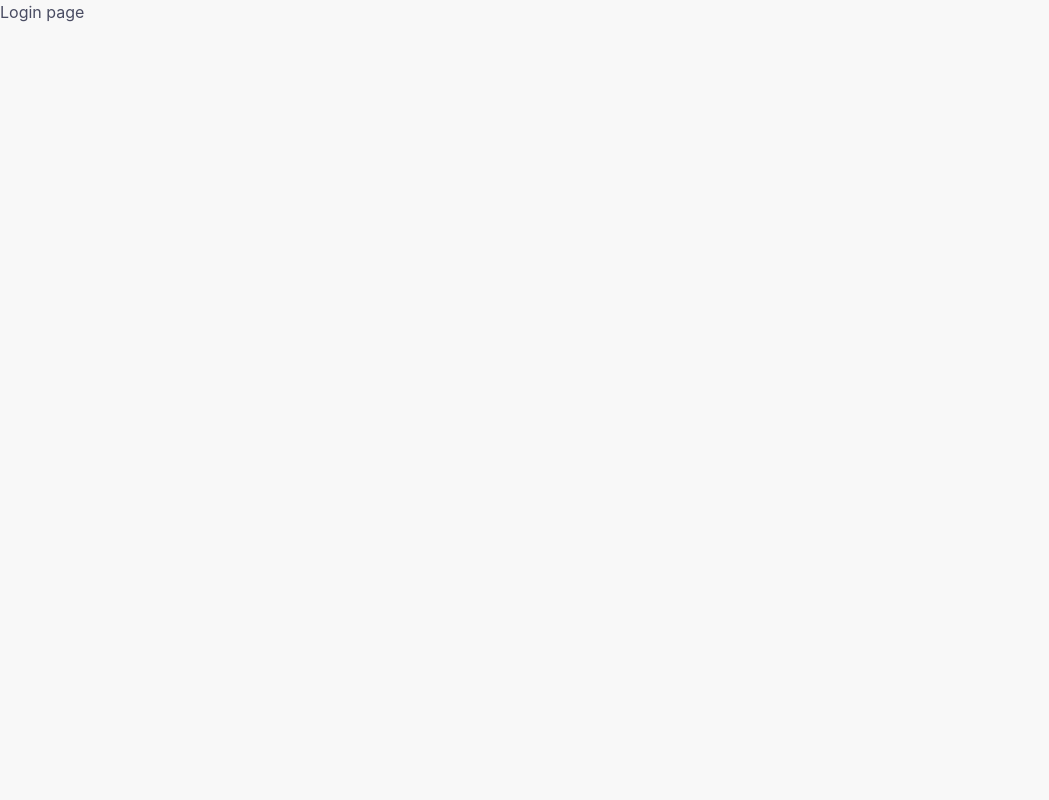
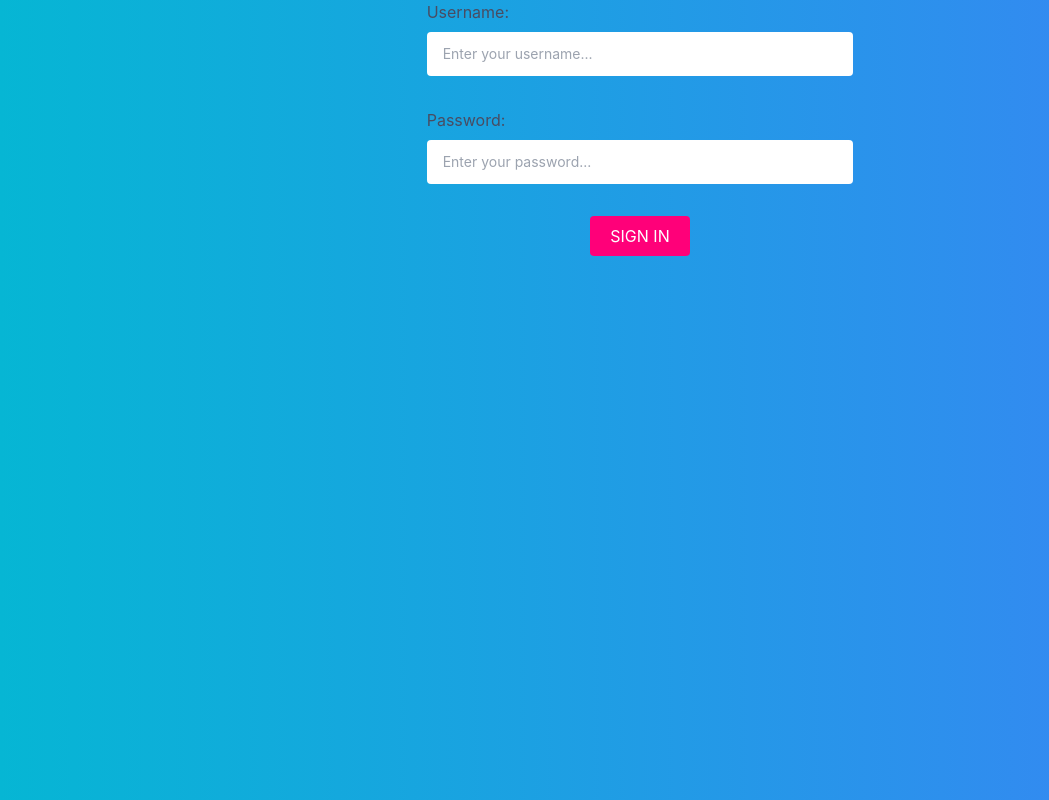
Before and after one commit to vantran-agilityio/movie-box-app, a Next.js app: page /login in a window 1280 px wide. Shown: the whole page, without its empty margins (0-1049 px from the left). Built offline with nearby package versions, Linux system fonts and the light colour scheme.

Commit message:
Implementing login feature

```diff
--- a/src/components/Form/index.tsx
+++ b/src/components/Form/index.tsx
@@ -17,10 +17,11 @@ import { validateAccount } from '@helpers/validate';
 import { Account } from '@models/Account';
 
 interface FormProps {
+  className?: string;
   onSubmit: (account: Account) => void;
 }
 
-const Form: FC<FormProps> = ({ onSubmit }) => {
+const Form: FC<FormProps> = ({ className, onSubmit }) => {
   const [isSubmit, setIsSubmit] = useState(false);
   const [account, setAccount] = useState<Account>({
     username: '',
@@ -55,7 +56,7 @@ const Form: FC<FormProps> = ({ onSubmit }) => {
   }, []);
   return (
     <form
-      className="text-center"
+      className={['text-center', className].join('')}
       onSubmit={(event: FormEvent<HTMLFormElement>) => handleSubmit(event)}
     >
       <fieldset>
--- a/src/components/TextField/index.tsx
+++ b/src/components/TextField/index.tsx
@@ -1,7 +1,11 @@
 // Libraries
+import { ChangeEvent, forwardRef, memo, useCallback, useState } from 'react';
+
+// Types
 import { TextFieldTypes } from '@common-types/textfield';
+
+// Components
 import Text from '@components/Text';
-import { ChangeEvent, forwardRef, memo, useCallback, useState } from 'react';
 
 interface TextFieldProps {
   className?: string;
--- a/src/pages/login/index.tsx
+++ b/src/pages/login/index.tsx
@@ -1,11 +1,20 @@
+import { ButtonVariants } from '@common-types/button';
+import { TextFieldTypes } from '@common-types/textfield';
+import { TitleVariants } from '@common-types/title';
+import Button from '@components/Button';
+import Form from '@components/Form';
+import Text from '@components/Text';
+import TextField from '@components/TextField';
+import Title from '@components/Title';
 import type { NextPage } from 'next';
 
 const Login: NextPage = () => {
   return (
-    <div>
-      {/* TODO: Implement login page here */}
-      Login page
-    </div>
+    <main className="h-screen bg-gradient-to-r from-cyan-500 to-blue-500">
+      <div className="h-full flex flex-col items-center">
+        <Form className=" w-1/3" onSubmit={() => undefined} />
+      </div>
+    </main>
   );
 };
 
```
Also changed, not shown: 1 other file (tests, documents, lock files or other folders).
